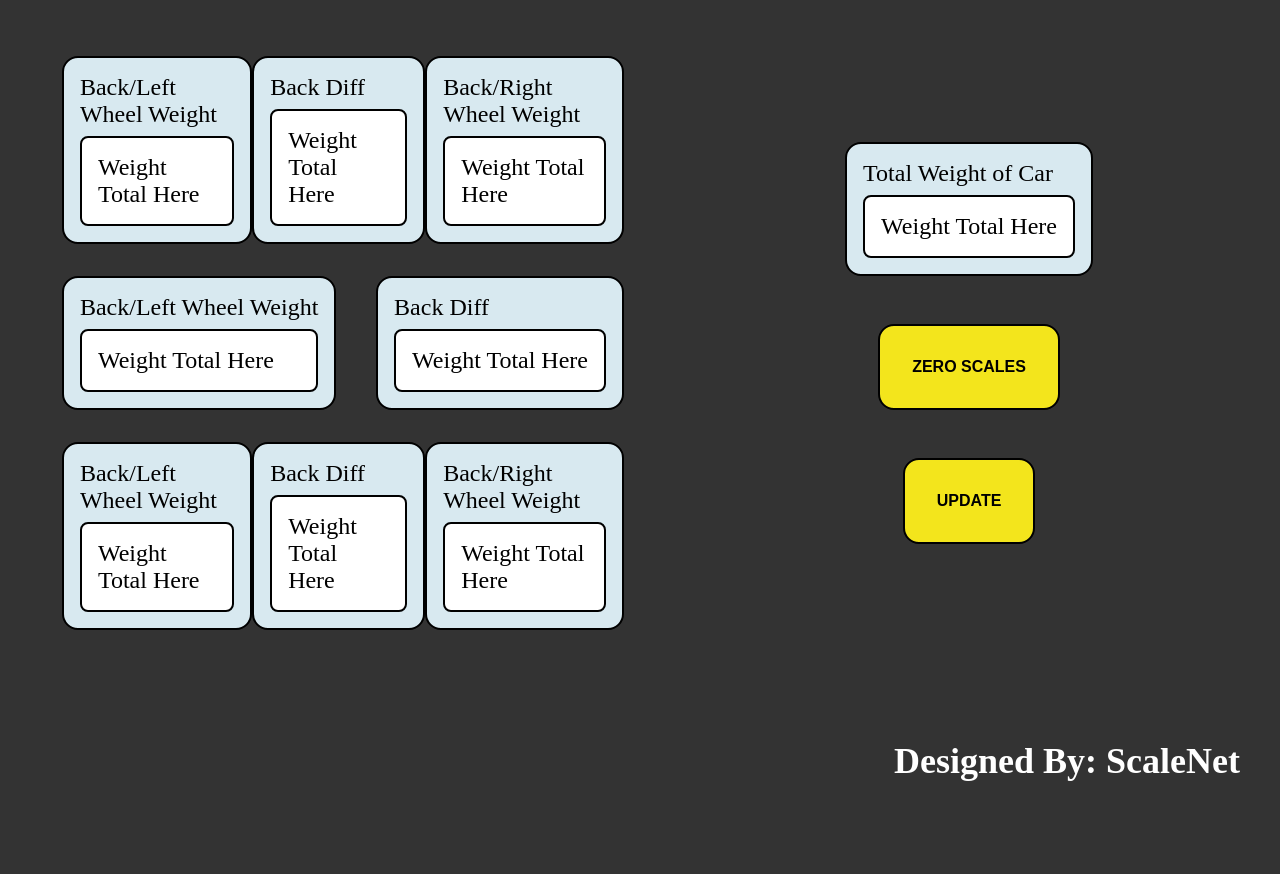
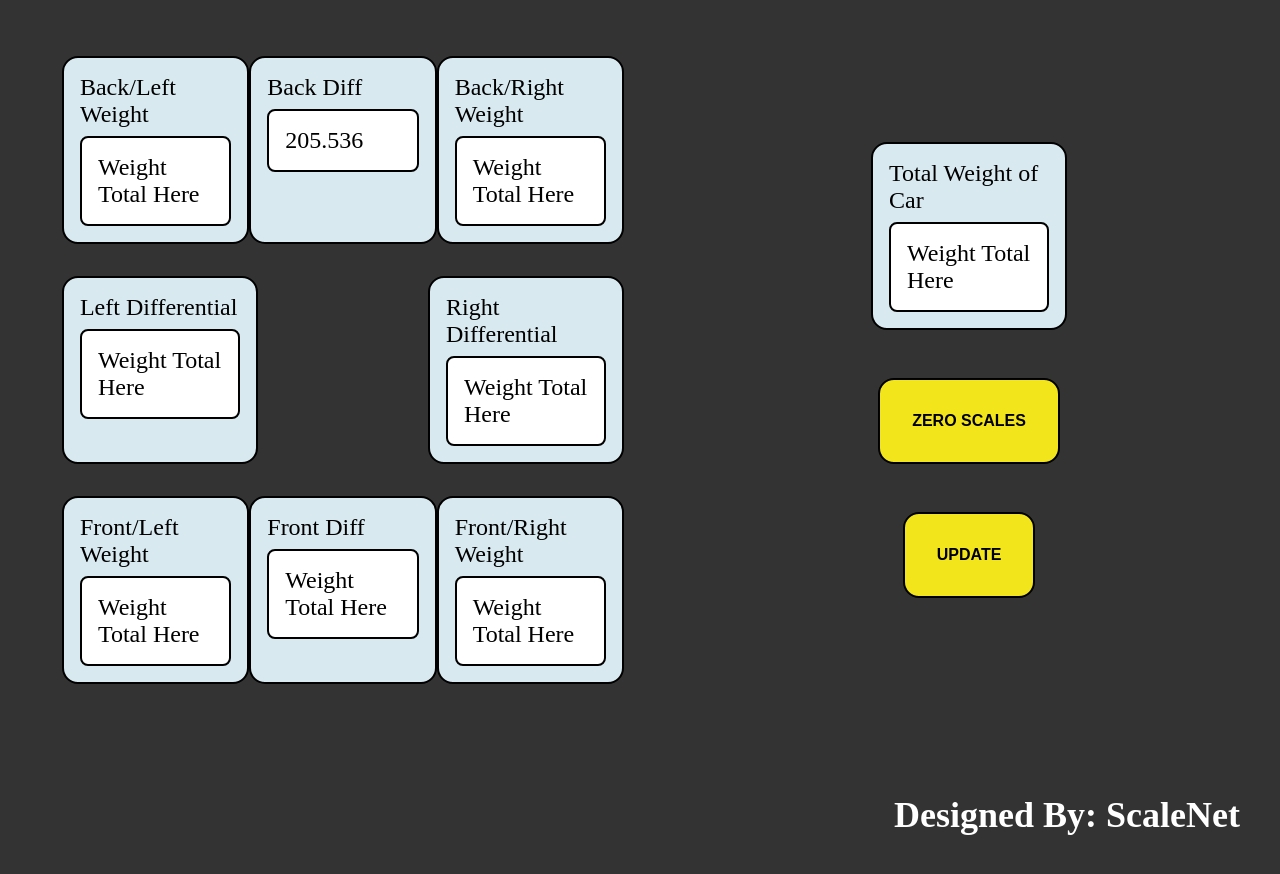
Before and after one commit to Cory-Light/ScaleNetInterface, a plain HTML site: page Interface.html in a window 1280 px wide. Before the commit the page ends 844 px from the top, so only its background shows below. Drawn offline with Linux system fonts and the light colour scheme.

Commit message:
Update Interface.html

```diff
--- a/Interface.html
+++ b/Interface.html
@@ -1,5 +1,3 @@
-
-
 <!doctype html>
 
 <html lang="en">
@@ -16,26 +14,26 @@
         <div style="display: flex; flex-direction: column; width: 47%; margin: 2rem;">
 
             <div style="display: flex; justify-content: space-between; margin: 1rem;">
-                <div style="background-color: #d8e9f0; padding: 1rem; border-radius: 1rem; border: 2px solid black;">
-                    Back/Left Wheel Weight
-                    <div style="border: 2px solid black; padding: 1rem; border-radius: .5rem; margin-top: .5rem; background-color: white">
+                <div style="background-color: #d8e9f0; padding: 1rem; border-radius: 1rem; border: 2px solid black; width: 10rem">
+                    Back/Left Weight
+                    <div style="border: 2px solid black; padding: 1rem; border-radius: .5rem; margin-top: .5rem; background-color: white;">
                         <label>
                             Weight Total Here
                         </label>
                     </div>
                 </div>
 
-                <div style="background-color: #d8e9f0; padding: 1rem; border-radius: 1rem; border: 2px solid black">
+                <div style="background-color: #d8e9f0; padding: 1rem; border-radius: 1rem; border: 2px solid black; width: 10rem">
                     Back Diff
                     <div style="border: 2px solid black; padding: 1rem; border-radius: .5rem; margin-top: .5rem; background-color: white ">
                         <label>
-                            Weight Total Here
+                            205.536
                         </label>
                     </div>
                 </div>
 
-                <div style="background-color: #d8e9f0; padding: 1rem; border-radius: 1rem; border: 2px solid black">
-                    Back/Right Wheel Weight
+                <div style="background-color: #d8e9f0; padding: 1rem; border-radius: 1rem; border: 2px solid black; width: 10rem">
+                    Back/Right Weight
                     <div style="border: 2px solid black; padding: 1rem; border-radius: .5rem; margin-top: .5rem; background-color: white">
                         <label>
                             Weight Total Here
@@ -47,16 +45,16 @@
 
 
             <div style="display: flex; justify-content: space-between; margin: 1rem">
-                <div style="background-color: #d8e9f0; padding: 1rem; border-radius: 1rem; border: 2px solid black">
-                    Back/Left Wheel Weight
+                <div style="background-color: #d8e9f0; padding: 1rem; border-radius: 1rem; border: 2px solid black; width: 10rem">
+                    Left Differential
                     <div style="border: 2px solid black; padding: 1rem; border-radius: .5rem; margin-top: .5rem; background-color: white">
                         <label>
                             Weight Total Here
                         </label>
                     </div>
                 </div>
-                <div style="background-color: #d8e9f0; padding: 1rem; border-radius: 1rem; border: 2px solid black">
-                    Back Diff
+                <div style="background-color: #d8e9f0; padding: 1rem; border-radius: 1rem; border: 2px solid black; width: 10rem">
+                    Right Differential
                     <div style="border: 2px solid black; padding: 1rem; border-radius: .5rem; margin-top: .5rem; background-color: white">
                         <label>
                             Weight Total Here
@@ -68,8 +66,8 @@
 
 
             <div style="display:flex; justify-content: space-between; margin: 1rem">
-                <div style="background-color: #d8e9f0; padding: 1rem; border-radius: 1rem; border: 2px solid black">
-                    Back/Left Wheel Weight
+                <div style="background-color: #d8e9f0; padding: 1rem; border-radius: 1rem; border: 2px solid black; width: 10rem">
+                    Front/Left Weight
                     <div style="border: 2px solid black; padding: 1rem; border-radius: .5rem; margin-top: .5rem; background-color: white">
                         <label>
                             Weight Total Here
@@ -77,8 +75,8 @@
                     </div>
                 </div>
 
-                <div style="background-color: #d8e9f0; padding: 1rem; border-radius: 1rem; border: 2px solid black">
-                    Back Diff
+                <div style="background-color: #d8e9f0; padding: 1rem; border-radius: 1rem; border: 2px solid black; width: 10rem">
+                    Front Diff
                     <div style="border: 2px solid black; padding: 1rem; border-radius: .5rem; margin-top: .5rem; background-color: white">
                         <label>
                             Weight Total Here
@@ -86,8 +84,8 @@
                     </div>
                 </div>
 
-                <div style="background-color: #d8e9f0; padding: 1rem; border-radius: 1rem; border: 2px solid black">
-                    Back/Right Wheel Weight
+                <div style="background-color: #d8e9f0; padding: 1rem; border-radius: 1rem; border: 2px solid black; width: 10rem">
+                    Front/Right Weight
                     <div style="border: 2px solid black; padding: 1rem; border-radius: .5rem; margin-top: .5rem; background-color: white">
                         <label>
                             Weight Total Here
@@ -101,7 +99,7 @@
 
 
         <div style="width: 47%; display: flex; flex-direction: column; justify-content: center; align-items: center;">
-            <div style="background-color: #d8e9f0; padding: 1rem; border-radius: 1rem; border: 2px solid black">
+            <div style="background-color: #d8e9f0; padding: 1rem; border-radius: 1rem; border: 2px solid black; width: 10rem;">
                 Total Weight of Car
                 <div style="border: 2px solid black; padding: 1rem; border-radius: .5rem; margin-top: .5rem; background-color: white">
                     <label>
```
